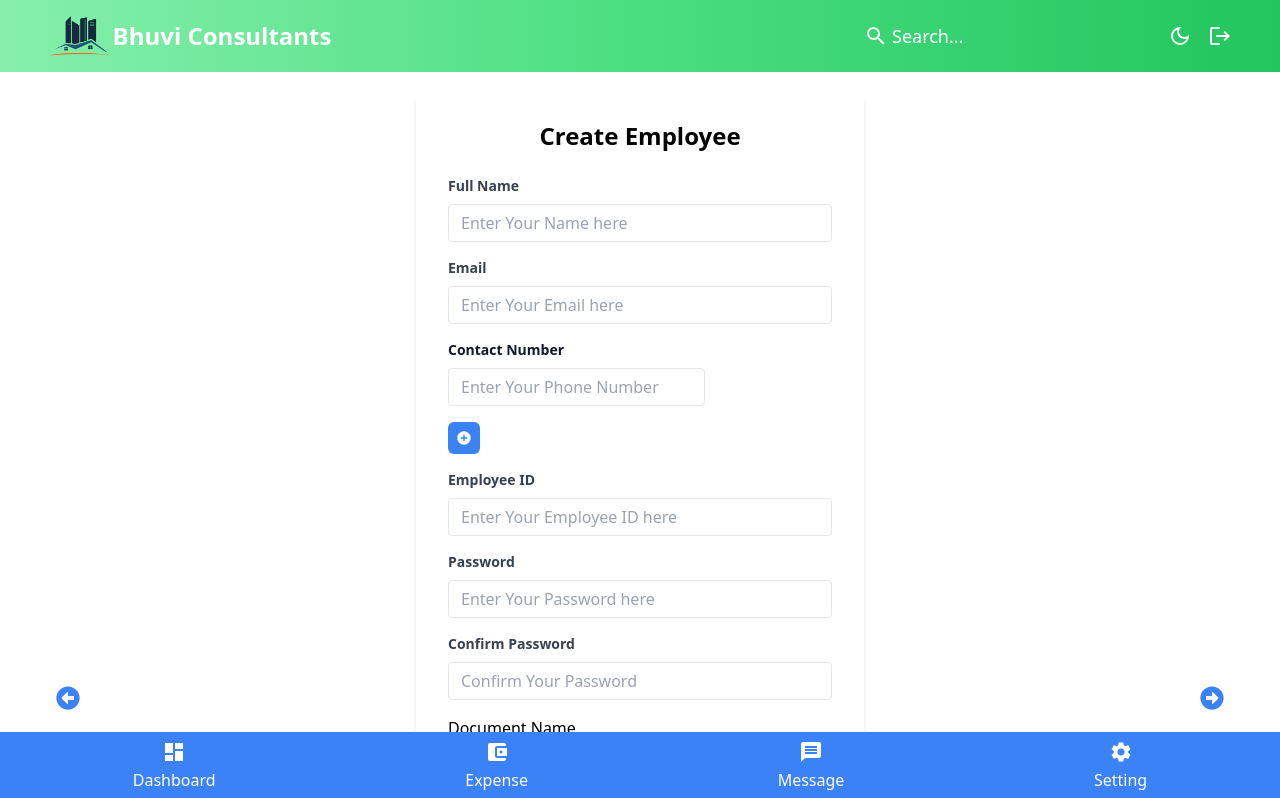
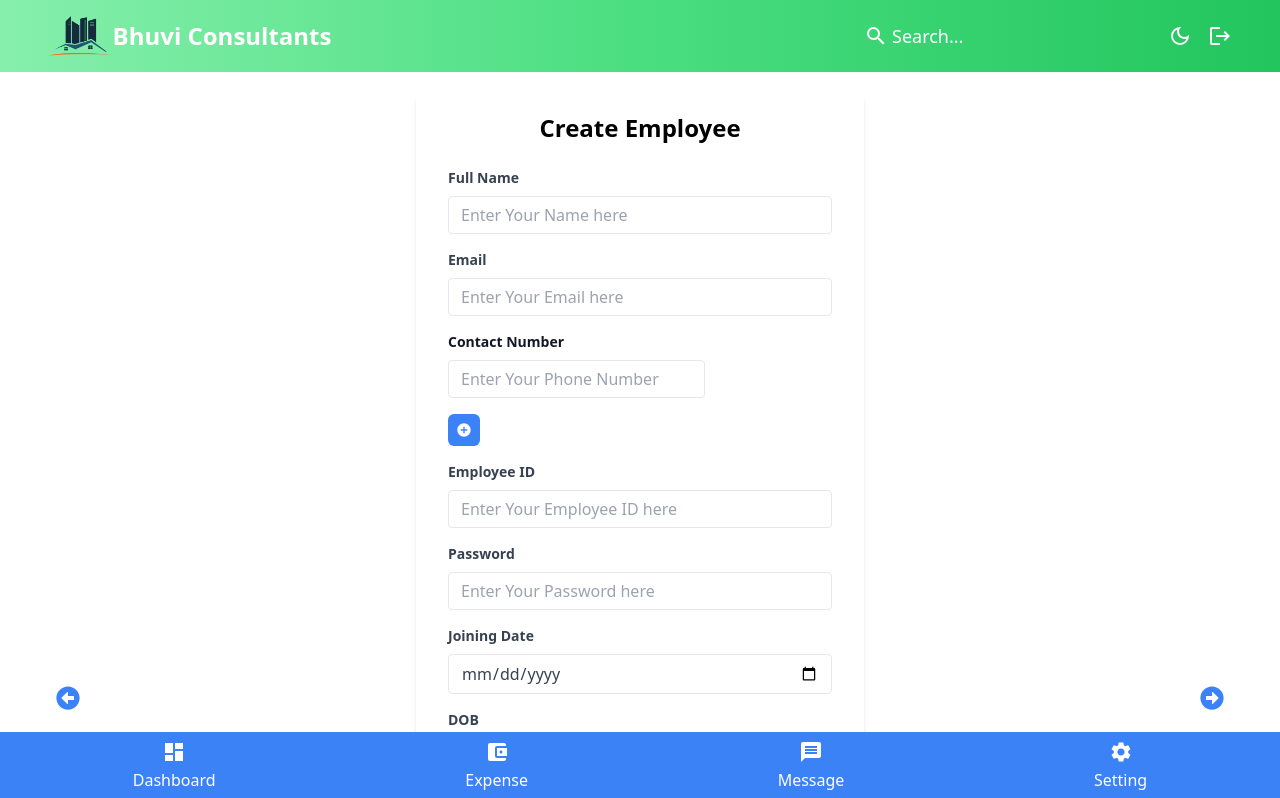
Before and after one commit to rshubham-dev/Bhuvi-Manager, a React (Create React App) app: page /create-employee in a window 1280 px wide. Shown: the top 798 px of the page. Built offline with nearby package versions, Linux system fonts and the light colour scheme.

Commit message:
ui update 02

```diff
--- a/src/components/CreateEmployee.js
+++ b/src/components/CreateEmployee.js
@@ -1,6 +1,5 @@
 import React, { useState, useEffect } from 'react';
 import axios from 'axios';
-import { useNavigate } from 'react-router-dom';
 import toast, { Toaster } from 'react-hot-toast';
 import { MdOutlineRemoveCircle, MdOutlineAddCircle } from "react-icons/md";
 
@@ -9,32 +8,33 @@ const CreateEmployee = () => {
         name: "",
         email: "",
         password: "",
-        confirmPassword: "",
         phone: [""],
         employeeId: "",
-        address: {
-            street: "",
-            city: "",
-            district: "",
-            state: "",
-            pincode: "",
-        },
-        addhar: "",
-        pan: "",
-        cv: "",
-        offerletter: "",
-        bank: "",
-        certificates: [],
+        // address: {
+        //     street: "",
+        //     city: "",
+        //     district: "",
+        //     state: "",
+        //     pincode: "",
+        // },
+        // addhar: "",
+        // pan: "",
+        // cv: "",
+        // offerletter: "",
+        // bank: "",
+        // certificates: [],
+        // avatar: "",
         joinDate: "",
-        department: "",
-        avatar: "",
         birthdate: "",
-        salary: "",
-        site: "",
-        role: "",
     });
-    const [department, setDepartment] = useState('');
-    const navigate = useNavigate();
+    // const [location, setLocation] = useState({
+    //     street: "",
+    //     city: "",
+    //     district: "",
+    //     state: "",
+    //     pincode: "",
+    // });
+    // const [phone, setPhone] = useState([]);
     const [error, setError] = useState(null);
 
     const inputData = (data, index) => {
@@ -45,6 +45,7 @@ const CreateEmployee = () => {
             setEmployee((prevEmployee) => ({ ...prevEmployee, phone: updatedPhones }));
         } else {
             setEmployee((prevEmployee) => ({ ...prevEmployee, [name]: value }));
+            // setLocation((prevAddress) => ({ ...prevAddress, [name]: value }));
         }
     }
 
@@ -61,47 +62,62 @@ const CreateEmployee = () => {
     const formSubmit = async (e) => {
         e.preventDefault();
         try {
-            const response = await axios.post('/api/v1/employee/create', employee);
+            console.log(employee)
+            const response = await axios.post('/api/v1/employee/create', {
+                name: employee.name,
+                email: employee.email,
+                password: employee.password,
+                phone: [...employee.phone],
+                employeeId: employee.employeeId,
+                // address: {
+                //     street: location.street,
+                //     city: location.city,
+                //     district: location.district,
+                //     state: location.state,
+                //     pincode: location.pincode,
+                // },
+                // addhar: employee.addhar,
+                // pan: employee.pan,
+                // cv: employee.cv,
+                // offerletter: employee.offerletter,
+                // bank: employee.bank,
+                // avatar: employee.avatar,
+                // certificates,
+                joinDate: employee.joinDate,
+                birthdate: employee.birthdate,
+            });
             console.log(response.data);
             toast.success('Registration successful!');
-            setDepartment(response.data.user.department);
         } catch (error) {
             toast.error(error.message)
+            setError(error.message);
             toast.error('An error occurred while registering. Please try again.');
         }
     };
     // useEffect(() => {
-    //     const handleNavigation = () => {
-    //         switch (department) {
-    //             case 'Admin':
-    //                 navigate('/admin');
-    //                 break;
-    //             case 'Client':
-    //                 navigate('/client');
-    //                 break;
-    //             case 'Employee':
-    //                 navigate('/create-employee');
-    //                 break;
-    //             default:
-    //                 console.log("Not exists");
-    //                 break;
-    //         }
-    //     };
-    //     if (department) {
-    //         handleNavigation();
-    //     }
-    // }, [department, navigate]);
+
+    // }, [department]);
 
     return (
         <main>
-            <section className='flex justify-center items-center '>
+            <section className='flex justify-center items-center mb-12'>
                 <form
-                    className='bg-white shadow-md rounded px-8 pt-6 pb-8 mb-4 w-full max-w-md'
+                    className='bg-white shadow-md rounded px-8 pt-4 pb-4 mb-12 w-full max-w-md'
                     onSubmit={formSubmit}
                 >
                     <h2 className='text-2xl font-bold mb-6 text-center'>Create Employee</h2>
 
                     {/* Group Personal Information */}
+                    {/* <div className='mb-4'>
+                        <label htmlFor='avatar'
+                            className='block text-gray-700 text-sm font-bold mb-2'>Avatar:</label>
+                        <input
+                            className='appearance-none border rounded w-full py-2 px-3 text-gray-700 leading-tight focus:outline-none focus:shadow-outline'
+                            type='file'
+                            name='avatar'
+                            onChange={inputData}
+                        />
+                    </div> */}
                     <div className='mb-4'>
                         <label className='block text-gray-700 text-sm font-bold mb-2' htmlFor='name'>
                             Full Name
@@ -189,78 +205,122 @@ const CreateEmployee = () => {
                             onChange={inputData}
                         />
                     </div>
-                    <div className='mb-4'>
-                        <label htmlFor='Password' className='block text-gray-700 text-sm font-bold mb-2'>Confirm Password</label>
-                        <input
-                            className='appearance-none border rounded w-full py-2 px-3 text-gray-700 leading-tight focus:outline-none focus:shadow-outline'
-                            type='password'
-                            name='confirmPassword'
-                            placeholder='Confirm Your Password'
-                            required
-                            autoComplete='off'
-                            value={employee.confirmPassword}
-                            onChange={inputData}
-                        />
-                    </div>
-                    {/* <div>
-                        <h4>Address</h4>
-                        <div>
-                            <label htmlFor="street" className='block text-gray-700 text-sm font-bold mb-2'>Street:</label>
+                    {/* <div className='mb-4'>
+                        <h4 className='mb-2'>Address</h4>
+                        <div className='mb-4'>
+                            <label htmlFor="street"
+                            className='block text-gray-700 text-sm font-bold mb-2'>Street:</label>
                             <input
                                 type="text"
                                 id="street"
                                 name="street"
-                                value={employee.address.street}
+                                placeholder='Enter Street here'
+                                className='appearance-none border rounded w-full py-2 px-3 text-gray-700 leading-tight focus:outline-none focus:shadow-outline'
+                                value={location.street}
                                 onChange={inputData}
                             />
                         </div>
-                        <div>
-                            <label htmlFor="city" className='block text-gray-700 text-sm font-bold mb-2'>City:</label>
+                        <div className='mb-4'>
+                            <label htmlFor="city"
+                             className='block text-gray-700 text-sm font-bold mb-2'>City:</label>
                             <input
                                 type="text"
                                 id="city"
                                 name="city"
+                                placeholder='Enter Your City here'
+                                className='appearance-none border rounded w-full py-2 px-3 text-gray-700 leading-tight focus:outline-none focus:shadow-outline'
+                                value={location.city}
                                 onChange={inputData}
-                                value={employee.address.city}
                             />
                         </div>
-                        <div>
-                            <label htmlFor="district" className='block text-gray-700 text-sm font-bold mb-2'>District:</label>
+                        <div className='mb-4'>
+                            <label htmlFor="district"
+                            className='block text-gray-700 text-sm font-bold mb-2'>District:</label>
                             <input
                                 type="text"
                                 id="district"
                                 name="district"
+                                className='appearance-none border rounded w-full py-2 px-3 text-gray-700 leading-tight focus:outline-none focus:shadow-outline'
                                 placeholder='Enter District here'
-                                value={employee.address.district}
+                                value={location.district}
                                 onChange={inputData}
                             />
                         </div>
-                        <div>
-                            <label htmlFor="state" className='block text-gray-700 text-sm font-bold mb-2'>State:</label>
-                            <select onChange={inputData}>
-                                <option>Select your State</option>
-                            </select>
+                        <div className='mb-4'>
+                            <label htmlFor="state"
+                            className='block text-gray-700 text-sm font-bold mb-2'>State:</label>
+                            <input
+                                type="text"
+                                id="state"
+                                name="state"
+                                className='appearance-none border rounded w-full py-2 px-3 text-gray-700 leading-tight focus:outline-none focus:shadow-outline'
+                                placeholder='Enter Your State here'
+                                value={location.state}
+                                onChange={inputData}
+                            />
                         </div>
-                        <div>
+                        <div className='mb-4'>
                             <label htmlFor="pincode" className='block text-gray-700 text-sm font-bold mb-2'>Pincode:</label>
                             <input
                                 type="number"
                                 id="pincode"
                                 name="pincode"
+                                className='appearance-none border rounded w-full py-2 px-3 text-gray-700 leading-tight focus:outline-none focus:shadow-outline'
                                 placeholder='Enter Pin code here'
-                                value={employee.address.pincode}
+                                value={location.pincode}
                                 onChange={inputData}
                             />
                         </div>
                     </div> */}
-                    <div className='mb-4'>
-                        <h4>Document Name</h4>
-                        <div>
-                            <label htmlFor='addhar' className='block text-gray-700 text-sm font-bold mb-2'>Addhar Card:</label>
+                    {/* <div className='mb-4'>
+                        <h4 className='mb-2'>Document Name</h4>
+                        <div className='mb-4'>
+                            <label htmlFor='addhar'
+                            className='block text-gray-700 text-sm font-bold mb-2'>Addhar Card:</label>
                             <input
                                 className='appearance-none border rounded w-full py-2 px-3 text-gray-700 leading-tight focus:outline-none focus:shadow-outline'
                                 type='file'
                                 name='addhar'
+                                onChange={inputData}
+                            />
+                        </div>
+                        <div className='mb-4'>
+                            <label htmlFor='pan'
+                            className='block text-gray-700 text-sm font-bold mb-2'>Pan Card:</label>
+                            <input
+                                className='appearance-none border rounded w-full py-2 px-3 text-gray-700 leading-tight focus:outline-none focus:shadow-outline'
+                                type='file'
+                                name='pan'
+                                onChange={inputData}
+                            />
+                        </div>
+                        <div className='mb-4'>
+                            <label htmlFor='cv'
+                            className='block text-gray-700 text-sm font-bold mb-2'>CV:</label>
+                            <input
+                                className='appearance-none border rounded w-full py-2 px-3 text-gray-700 leading-tight focus:outline-none focus:shadow-outline'
+                                type='file'
+                                name='cv'
+                                onChange={inputData}
+                            />
+                        </div>
+                        <div className='mb-4'>
+                            <label htmlFor='offerletter'
+                            className='block text-gray-700 text-sm font-bold mb-2'>Offer Letter:</label>
+                            <input
+                                className='appearance-none border rounded w-full py-2 px-3 text-gray-700 leading-tight focus:outline-none focus:shadow-outline'
+                                type='file'
+                                name='offerletter'
+                                onChange={inputData}
+                            />
+                        </div>
+                        <div className='mb-4'>
+                            <label htmlFor='account'
+                            className='block text-gray-700 text-sm font-bold mb-2'>Bank Detail:</label>
+                            <input
+                                className='appearance-none border rounded w-full py-2 px-3 text-gray-700 leading-tight focus:outline-none focus:shadow-outline'
+                                type='file'
+                                name='bank'
                                 onChange={inputData}
                             />
                         </div>
@@ -271,15 +331,13 @@ const CreateEmployee = () => {
                                 type='file'
                                 name='certificates'
                                 onChange={inputData} />
-                            {/* store the document in seprate state and asign valuse of that array to orignal one */}
-                            {employee.certificates.map((certificate, index) => (
+                             {employee.certificates.map((certificate, index) => (
                                 <div key={index}>
                                     Certificate {index + 1}: {certificate ? certificate.name : ''}
                                 </div>
                             ))}
-
                         </div>
-                    </div>
+                    </div> */}
                     <div className='mb-4'>
                         <label
                             htmlFor='joining'
@@ -297,13 +355,6 @@ const CreateEmployee = () => {
                             onChange={inputData}
                         />
                     </div>
-                    {/* <div>
-                        <label htmlFor='department' className='block text-gray-700 text-sm font-bold mb-2'>Department</label>
-                        <select onChange={inputData} value={employee.department} name='department'>
-                            <option value='site'>Site</option>
-                            <option value='design'>Design</option>
-                        </select>
-                    </div> */}
                     <div className='mb-4'>
                         <label htmlFor='birthdate' className='block text-gray-700 text-sm font-bold mb-2'>DOB</label>
                         <input
@@ -322,12 +373,12 @@ const CreateEmployee = () => {
                         className="w-full bg-blue-500 text-white p-2 rounded-md hover:bg-blue-600"
                     >
                         Create</button>
+                {error && <p className="text-red-500 mt-4">{error}</p>}
                 </form>
-                {error && <p className="text-red-500">{error}</p>}
                 <Toaster
                     position="top-right"
                     reverseOrder={false}
-                />
+                    />
             </section>
         </main>
     )
```
